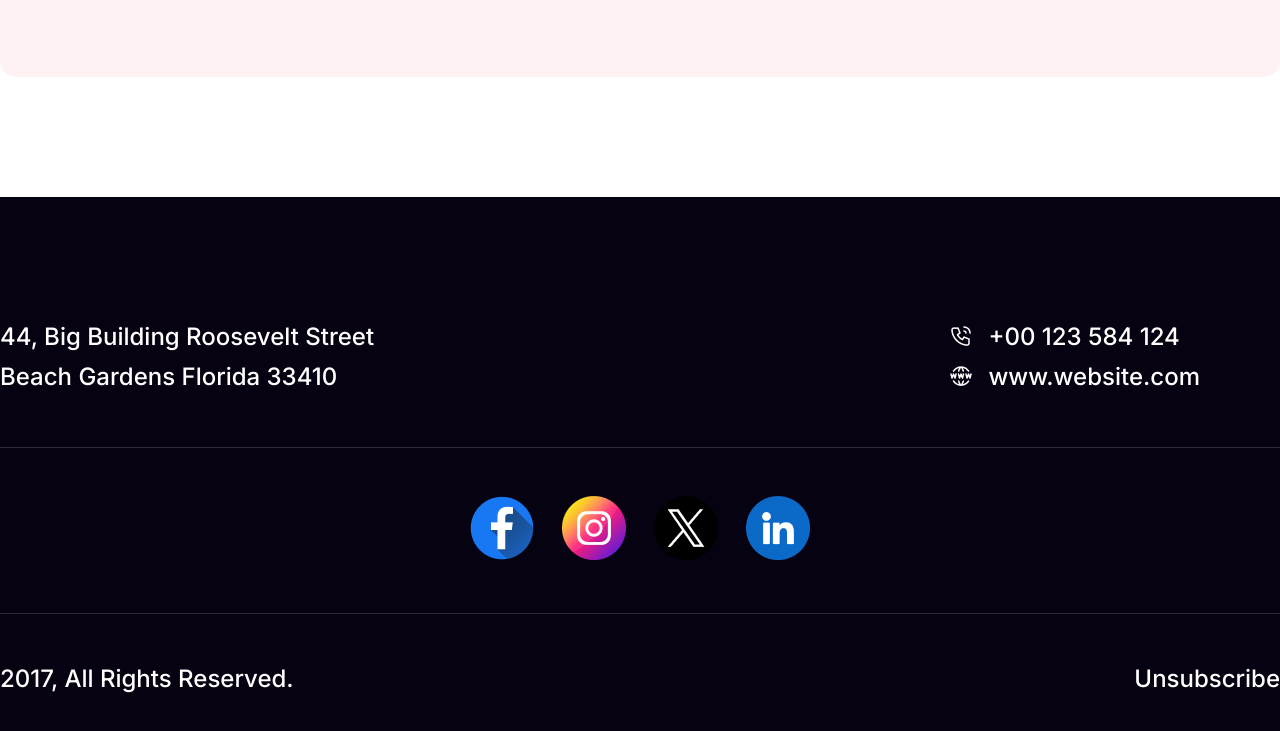
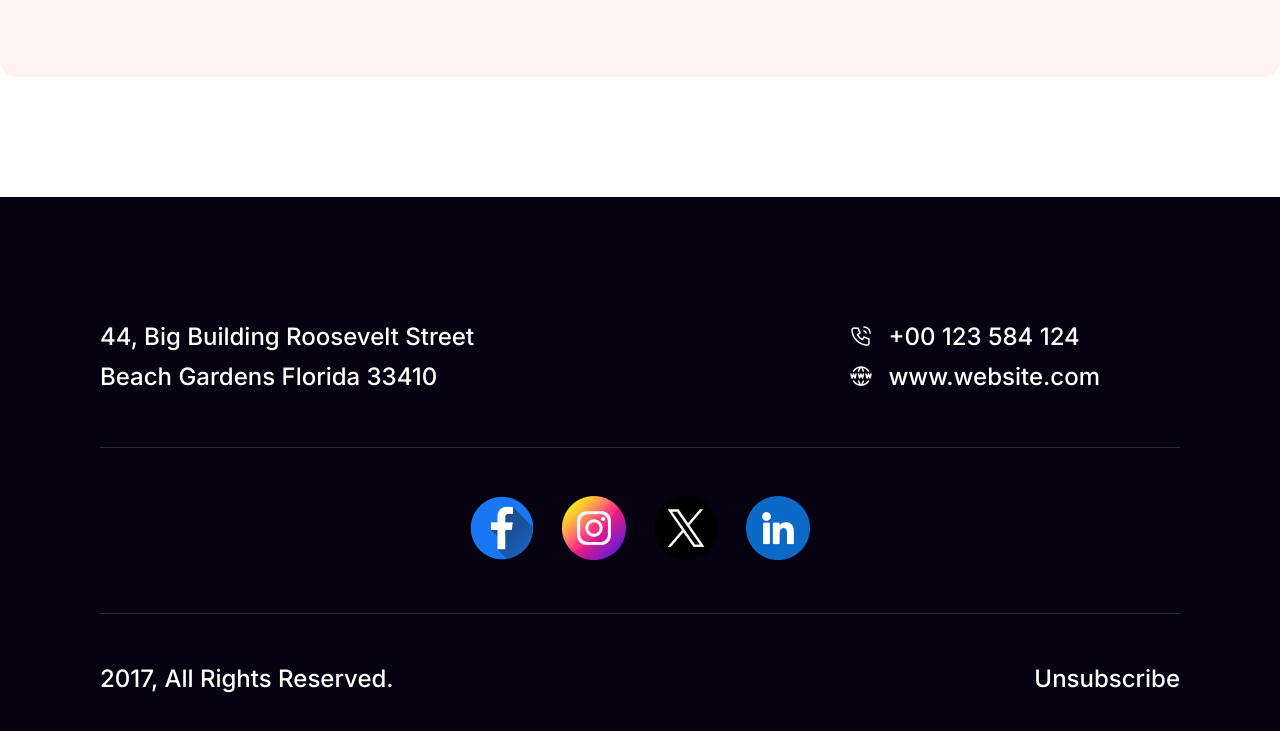
Before and after one commit to Shahriar-Hossain-Alvi/project-01-New-Year-New-Mission, a plain HTML site: page index.html in a window 1280 px wide. Shown: the part 6380-7111 px from the top of the page. Drawn offline with Linux system fonts and the light colour scheme.

Commit message:
fixed some css

```diff
--- a/css/style.css
+++ b/css/style.css
@@ -16,6 +16,11 @@ p {
 
 button {
     cursor: pointer;
+}
+
+body{
+    max-width: 1600px;
+    margin: 0 auto;
 }
 
 /* banner part start */
@@ -519,6 +524,11 @@ footer{
     color: #fff;
 }
 
+.footer-container {
+    padding-left: 100px;
+    padding-right: 100px;
+}
+
 .footer-top{
     display: flex;
     justify-content: space-between;
```
